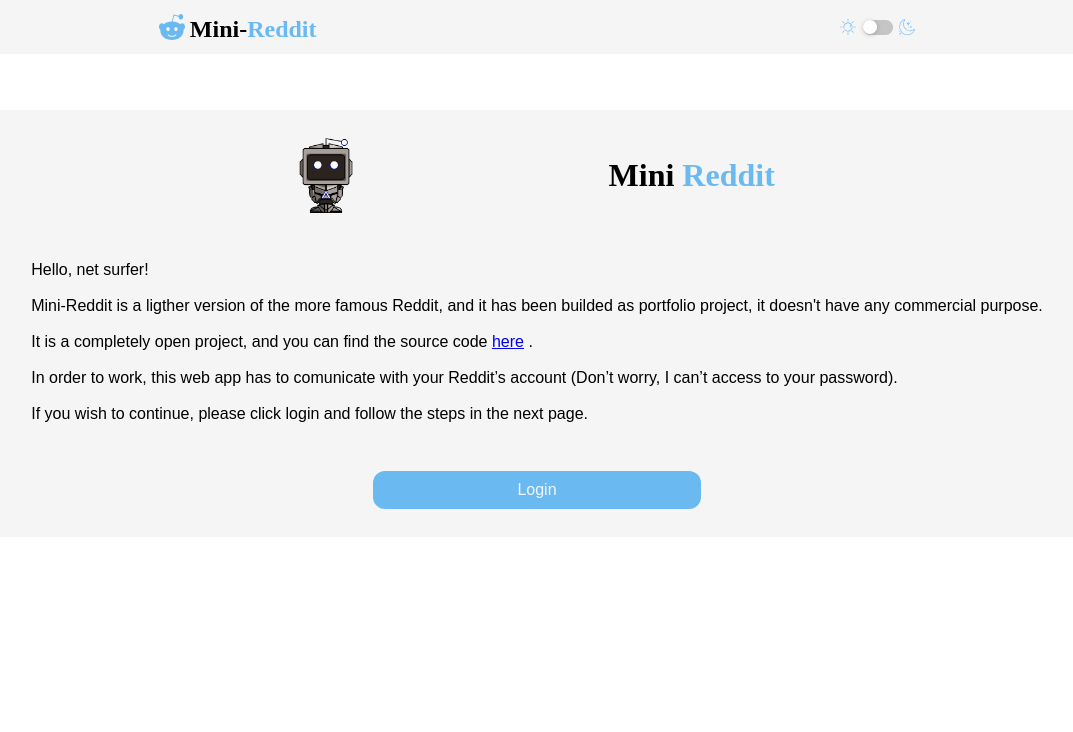
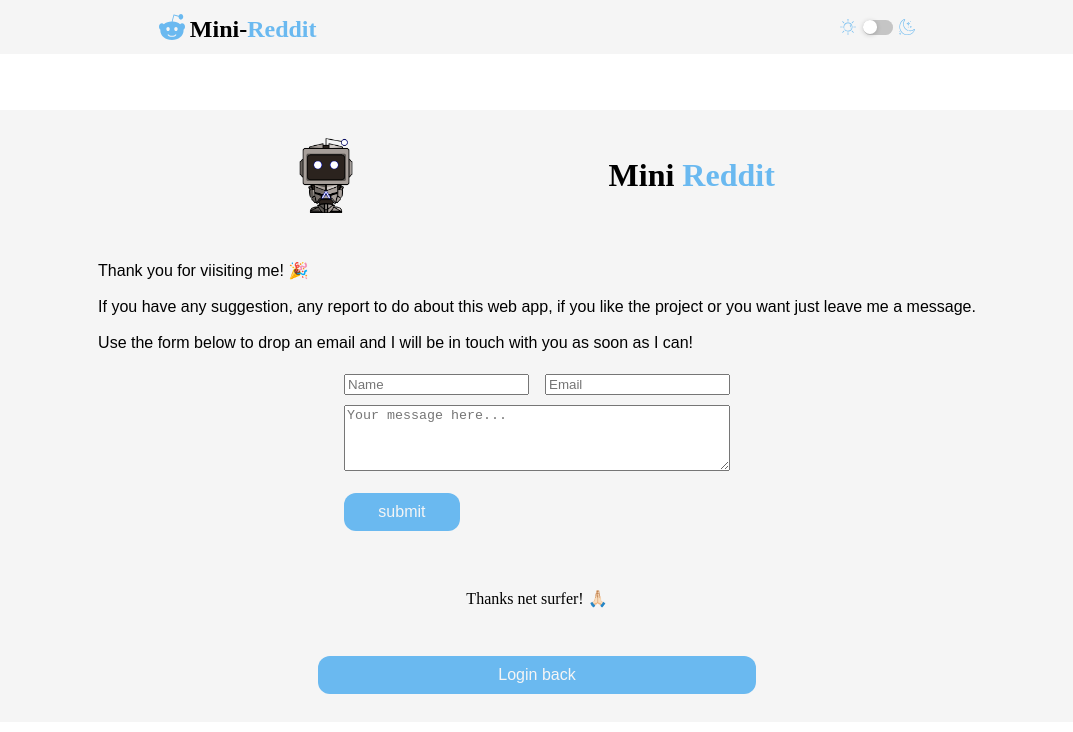
Before and after one commit to PasqualeT-Git/mini-reddit, a React (Create React App) app: page /goodbye in a window 1280 px wide. Shown: the top 732 px of the page, without its empty margins (103-1176 px from the left). Built offline with nearby package versions, Linux system fonts and the light colour scheme; no server answers; what javascript-time-ago would draw is missing.

Commit message:
Implement a log out page

```diff
--- a/src/App/App.css
+++ b/src/App/App.css
@@ -63,3 +63,15 @@
   height: 300px;
   margin: 0 auto;
 }
+
+#logout_form {
+  margin-top: 25px;
+  margin-bottom: 0;
+  display: grid;
+  column-gap: 8px;
+  row-gap: 10px;
+  grid-template-areas:
+      "inputN . inputE"
+      "textArea textArea textArea"
+      "submit submit submit";
+}
--- a/src/App/App.js
+++ b/src/App/App.js
@@ -31,13 +31,13 @@
         await getRedditDataRequest();
         setTimeout(() => {
           window.location.assign("http://localhost:3000/application")
-        },2500)
+        },2000)
       }
     })()
   })
 
   return (
-    <div>
+    <>
       {loadingApp ? (
         <>
           <NavBar login={true} />
@@ -48,8 +48,36 @@
         </>
       ) : (
         <div className="wrapper">
-        {!window.location.href.match("/application") ? (
-            <>
+          <BrowserRouter>
+            <Switch>
+              <Route path="/application">
+                <NavBar />
+                <SideBar />
+                <Filters />
+                <Cards />
+              </Route>
+              <Route path="/goodbye">
+                <NavBar login={true} />
+                <div className={switchState ? "login_container--dark" : "login_container"}>
+                  <div className="login_header">
+                    <img src={process.env.PUBLIC_URL + '/media/reddit_robot.png'} alt="" />
+                    <h1>Mini <span style={{color: "var(--primary-light)"}}>Reddit</span></h1>
+                  </div>
+                  <p>Thank you for viisiting me! 🎉
+                    <br/><br/>If you have any suggestion, any report to do about this web app, if you like the project or you want just leave me a message.
+                    <br/><br/> Use the form below to drop an email and I will be in touch with you as soon as I can!
+                  </p>
+                  <form action="" style={{margin: "22px 0"}} id="logout_form">
+                    <input type="text" name="name" placeholder="Name" style={{gridArea: "inputN"}} required/>
+                    <input type="email" name="email" placeholder="Email" style={{gridArea: "inputE"}} required/>
+                    <textarea rows="4" cols="40" placeholder="Your message here..." style={{gridArea: "textArea"}}></textarea>
+                    <button style={{marginTop: 12, gridArea: "submit"}}>submit</button>
+                  </form>
+                  <br/><br/> Thanks net surfer! 🙏🏻
+                  <button onClick={handleLogin} style={{width: "40%"}}>Login back</button>
+                </div>
+              </Route >
+              <Route path="/">
                 <NavBar login={true} />
                 <div className={switchState ? "login_container--dark" : "login_container"}>
                   <div className="login_header">
@@ -63,23 +91,12 @@
                     <br/><br/>If you wish to continue, please click login and follow the steps in the next page.</p>
                   <button onClick={handleLogin}>Login</button>
                 </div>
-            </>
-          )
-         : undefined}
-        <BrowserRouter>
-          <Switch>
-            <Route path="/application">
-              <NavBar />
-              <SideBar />
-              <Filters />
-              <Cards />
               </Route>
             </Switch>
           </BrowserRouter>
       </div>
       )}
-
-    </div>
+    </>
   );
 }
 
```
Lines whose indentation alone changed are shown as unchanged.
